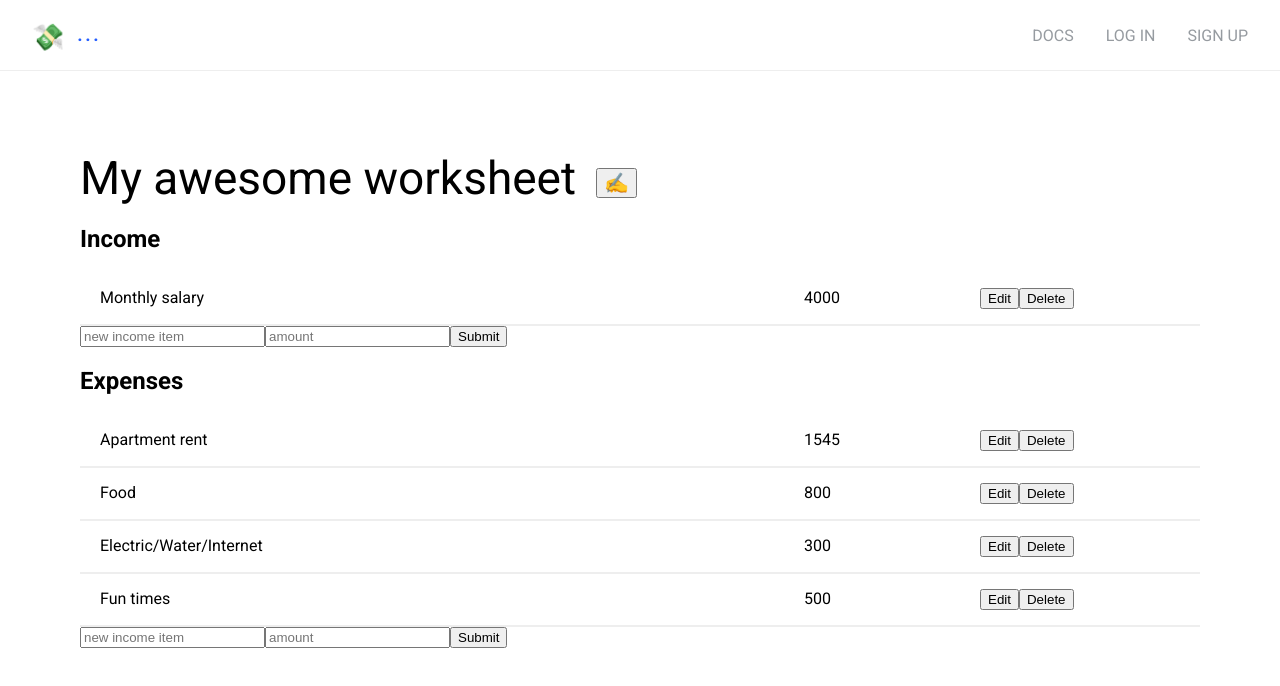
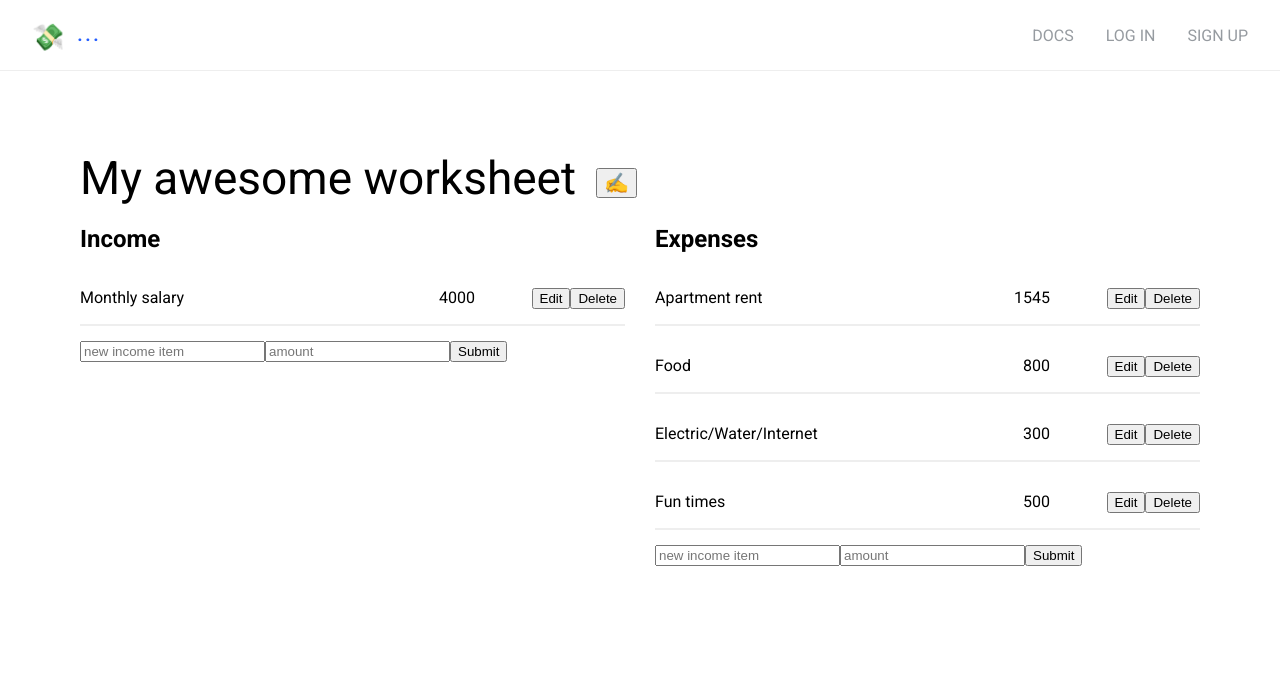
Before and after one commit to andersblom/finance-calculator, a React (Create React App) app: page / in a window 1280 px wide. Shown: the top 686 px of the page. Built offline with nearby package versions, Linux system fonts and the light colour scheme.

Commit message:
grid for budgetItems container

```diff
--- a/src/components/WorkSheet/BudgetItems/index.js
+++ b/src/components/WorkSheet/BudgetItems/index.js
@@ -2,6 +2,8 @@ import React, { Component } from 'react';
 import PropTypes from 'prop-types';
 
 import SingleBudgetListItem from '../SingleBudgetListItem';
+
+import './BudgetItems.css';
 
 function renderListOfItems(items) {
   return items.map((item) => {
@@ -38,7 +40,7 @@ export default class BudgetItems extends Component {
     const expenses = this.props.items.filter(item => item.expense === true);
 
     return (
-      <div>
+      <div className="budgetItems__container">
         <div>
           <h2>Income</h2>
           <div>{renderListOfItems(income)}</div>
@@ -54,8 +56,8 @@ export default class BudgetItems extends Component {
           <form onSubmit={this.handleSubmitNewBudgetItem}>
             <input type="text" name="name" placeholder="new income item" />
             <input type="text" name="amount" placeholder="amount" />
+            <input type="submit" />
             <input type="checkbox" name="isExpense" checked hidden readOnly />
-            <input type="submit" />
           </form>
         </div>
       </div>
--- /dev/null
+++ b/src/components/Worksheet/BudgetItems/BudgetItems.css
@@ -0,0 +1,6 @@
+.budgetItems__container {
+  display: grid;
+  grid-template-columns: repeat(auto-fit, minmax(450px, 1fr));
+  grid-column-gap: 30px;
+
+}
--- a/src/components/Worksheet/SingleBudgetListItem/SingleBudgetListItem.css
+++ b/src/components/Worksheet/SingleBudgetListItem/SingleBudgetListItem.css
@@ -1,6 +1,11 @@
 .listItem__entry__container {
   display: grid;
-  grid-template-columns: 4fr minmax(150px, 1fr) minmax(200px, 1fr);
-  padding: 15px 20px;
+  grid-template-columns: minmax(200px, 4fr) minmax(100px, 1fr) minmax(150px, 1fr);
+  padding: 15px 0;
   border-bottom: 2px solid var(--bright_gray);
+  margin-bottom: 15px;
 }
+
+.listItem__entry__container .amount, .listItem__entry__container .actions {
+  text-align: right;
+}
```
